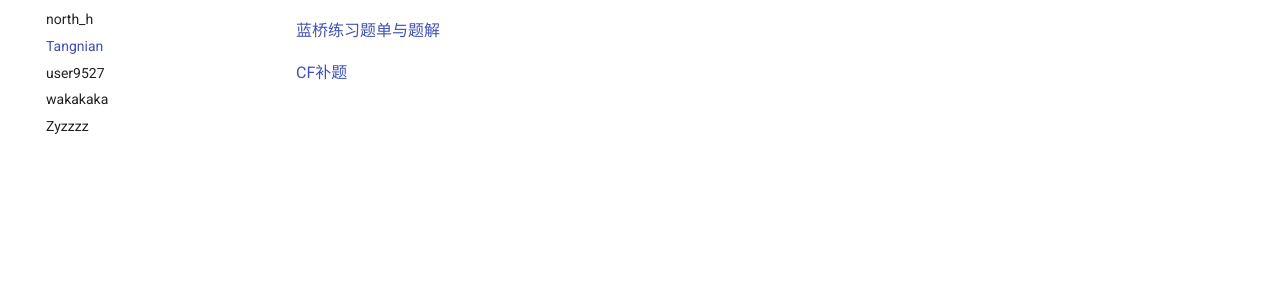
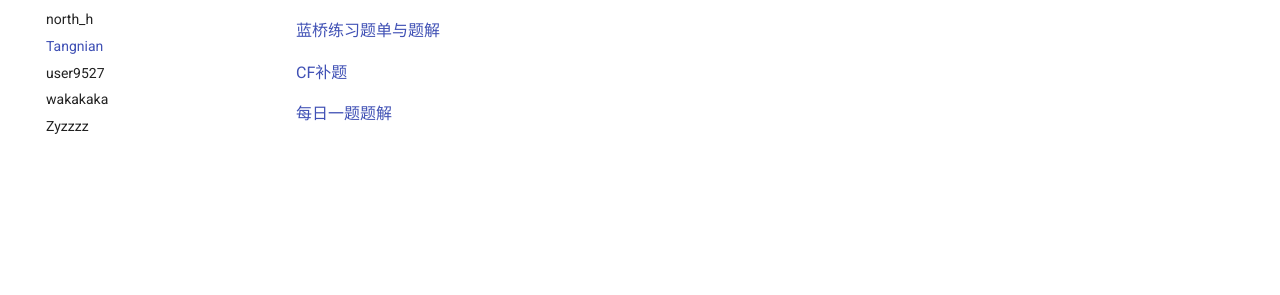
Before and after one commit to SMU-XCPC/wiki, an MkDocs documentation site: the page built from docs/Member/tangnian.md, in a window 1280 px wide. Shown: the part 302-597 px from the top of the page. Built offline with MkDocs 1.6.1 and Material for MkDocs 9.7.7, drawn with Linux system fonts in a browser that asks for light colours.

Commit message:
Update tangnian.md

```diff
--- a/docs/Member/tangnian.md
+++ b/docs/Member/tangnian.md
@@ -11,3 +11,7 @@
 
 
 [CF补题](https://blog.csdn.net/tangnian030/article/details/129965195)
+
+
+
+[每日一题题解](https://blog.csdn.net/tangnian030/article/details/128484367)
```
